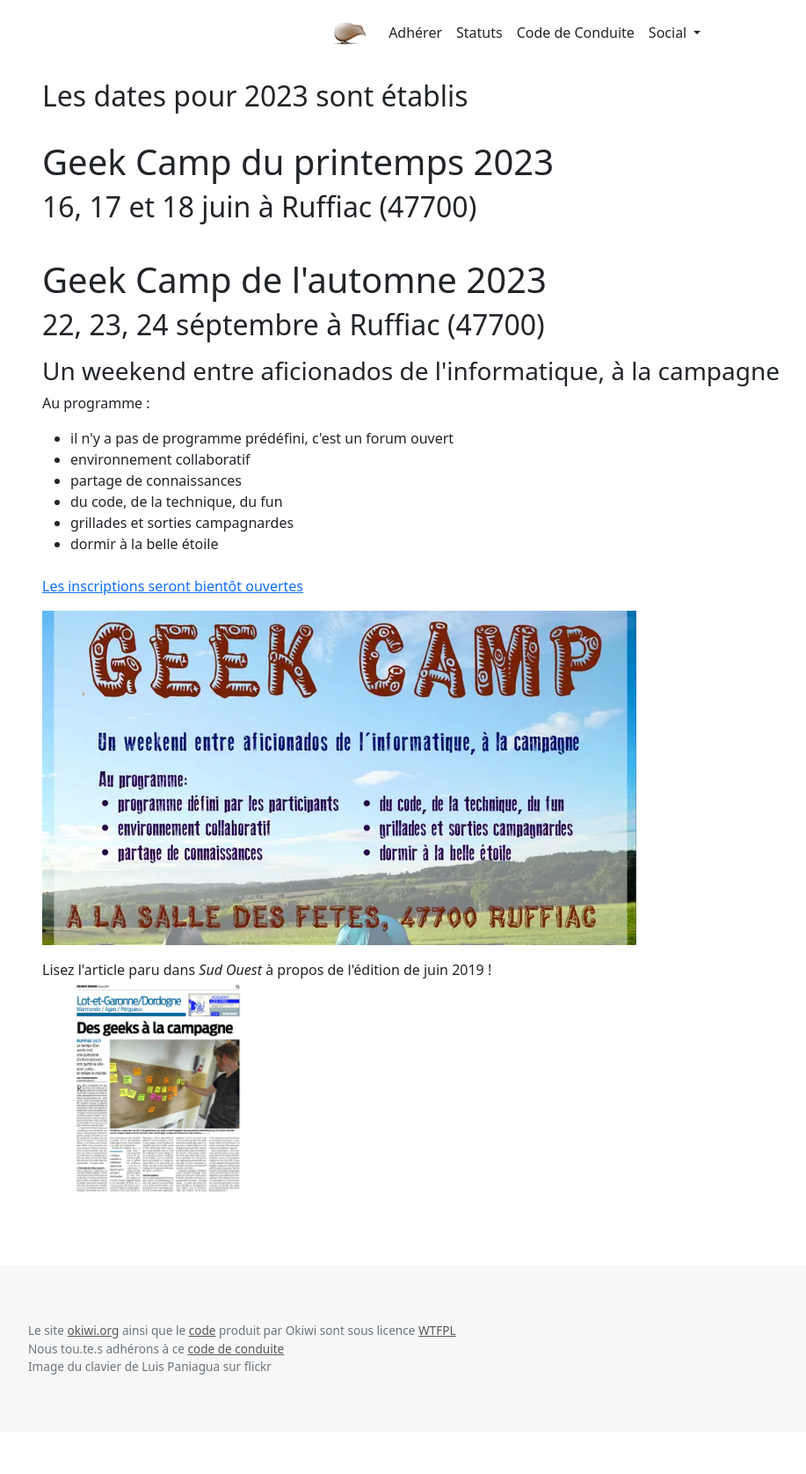
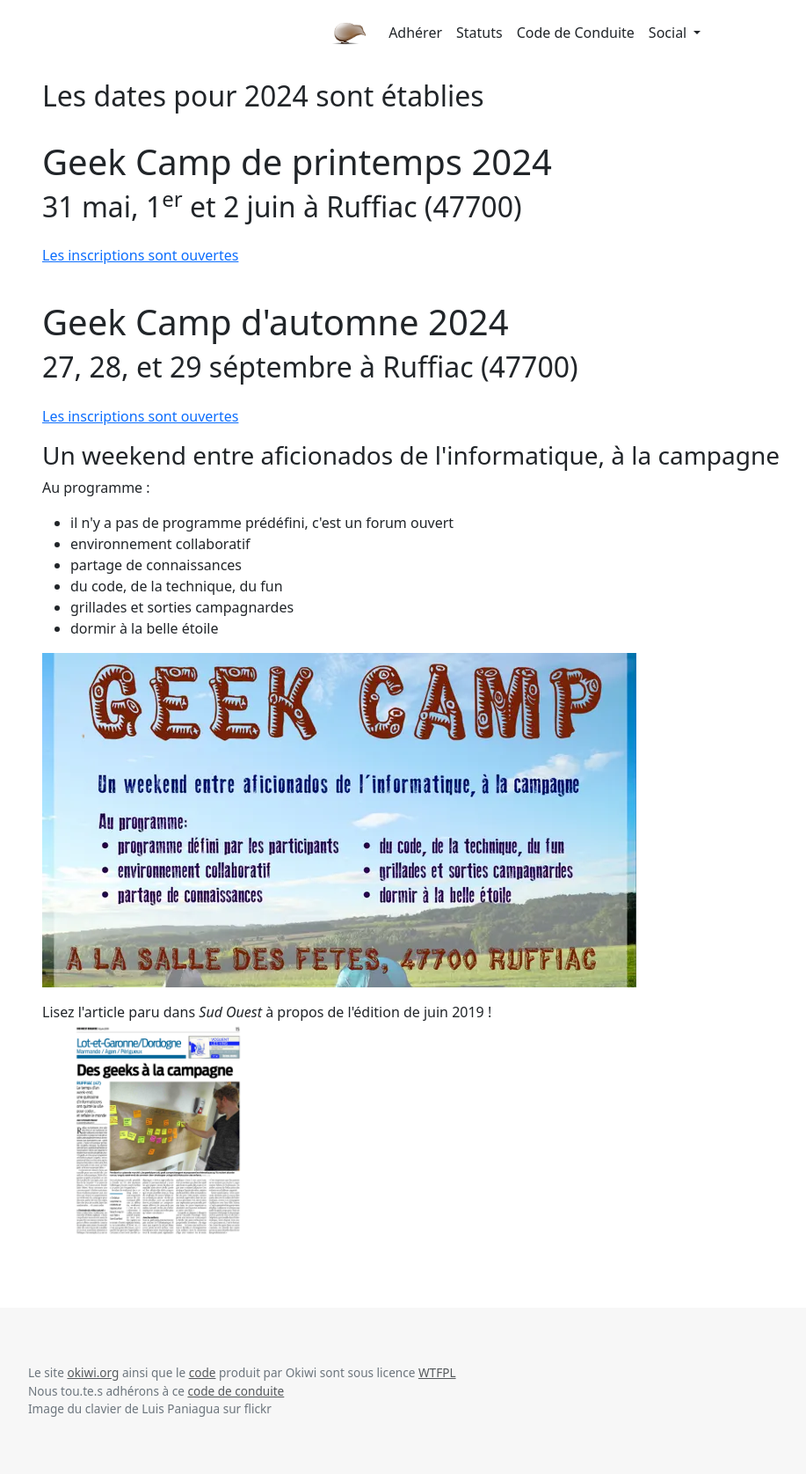
Before and after one commit to okiwi/okiwi.org, a Jekyll site: the page built from geek-camp/index.html, in a window 1280 px wide. Shown: the whole page at 88% size, without its empty margins (50-967 px from the left). Built offline with Jekyll 4.4.1, drawn with Linux system fonts in a browser that asks for light colours; before the commit the page ends 1627 px from its top, so only the background shows below that.

Commit message:
Update geek camp
J’ai mis à jour les dates et rajouté un lien vers les événements dans meetup

```diff
--- a/geek-camp/index.html
+++ b/geek-camp/index.html
@@ -1,18 +1,26 @@
 ---
 layout: default
-title: Geek Camp 2022 - Évènements Okiwi
+title: Geek Camp 2024 - Évènements Okiwi
 ---
 <div class="container">
     <div class="card" style="border: none">
         <div class="card-body">
-            <h2 class="card-title">Les dates pour 2023 sont établis</h2>
+            <h2 class="card-title">Les dates pour 2024 sont établies</h2>
                 <p class="pt-2">
-                    <h1>Geek Camp du printemps 2023</h1>
-                    <h2>16, 17 et 18 juin à Ruffiac (47700)</h2>
+                    <h1>Geek Camp de printemps 2024</h1>
+                    <h2>31 mai, 1<sup>er</sup> et 2 juin à Ruffiac (47700)</h2>
+                </p>
+                <p class="row pt-2">
+                    <a href="https://www.meetup.com/software-craftsmanship-bdx/events/298299676/" target="_blank">Les
+                        inscriptions sont ouvertes</a>
                 </p>
                 <p class="pt-2">
-                    <h1>Geek Camp de l'automne 2023</h1>
-                    <h2>22, 23, 24 séptembre à Ruffiac (47700)</h2>
+                    <h1>Geek Camp d'automne 2024</h1>
+                    <h2>27, 28, et 29 séptembre à Ruffiac (47700)</h2>
+                </p>
+                <p class="row pt-2">
+                    <a href="https://www.meetup.com/software-craftsmanship-bdx/events/298299761/" target="_blank">Les
+                        inscriptions sont ouvertes</a>
                 </p>
             <h3>Un weekend entre aficionados de l'informatique, à la campagne</h3>
             <p>Au programme&nbsp;:</p>
@@ -24,10 +32,6 @@ title: Geek Camp 2022 - Évènements Okiwi
                 <li>grillades et sorties campagnardes</li>
                 <li>dormir à la belle étoile</li>
             </ul>
-            <p class="row pt-2">
-                <a href="https://www.meetup.com/software-craftsmanship-bdx/events/" target="_blank">Les
-                    inscriptions seront bientôt ouvertes</a>
-            </p>
             <div>
                 <a href="/img/Affiche-GeekCamp.png">
                     <img src="/img/Affiche-GeekCamp.png" alt="Flyer Geek Camp à imprimer" />
```
